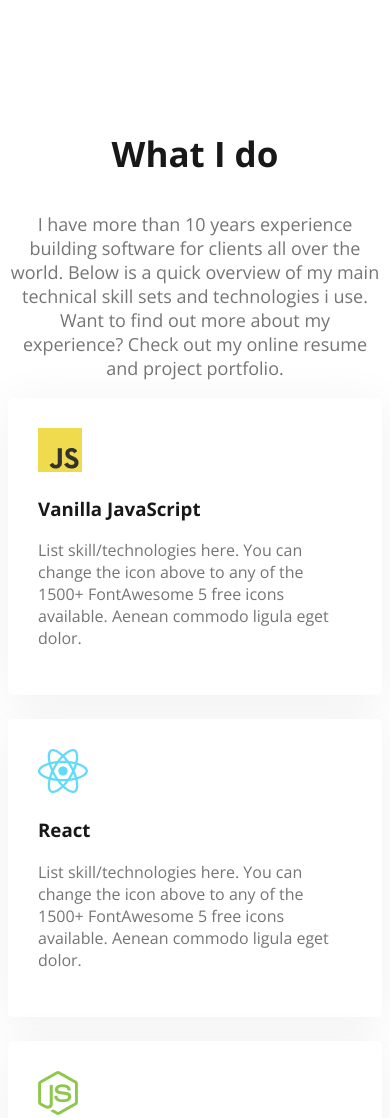
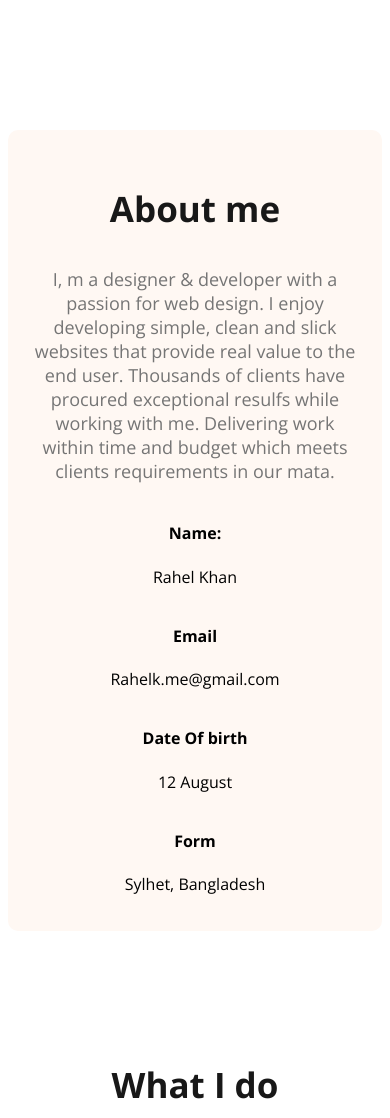
Before and after one commit to Rahelk404/responsive-portfolio, a plain HTML site: page index.html in a window 390 px wide. Shown: the top 1118 px of the page. Drawn offline with nearby package versions, Linux system fonts and the light colour scheme.

Commit message:
added about section media query

```diff
--- a/index.html
+++ b/index.html
@@ -51,7 +51,7 @@
     </header>
 
     <main>
-        <section class="about hide">
+        <section class="about">
             <h3 class="section-title">About me</h3>
             <p class="section-description">I, m a designer & developer with a passion for web design. I enjoy developing
                 simple, clean and slick websites that provide real value to the end user. Thousands of clients have
--- a/style/portfolio.css
+++ b/style/portfolio.css
@@ -265,11 +265,11 @@ textarea {
 
     .skill-container,
     .resume-container,
-    footer {
+    footer ,.about-info-container {
         flex-direction: column;
     }
 
-    footer {
+    footer , .about{
         padding: 20px;
     }
 
```
